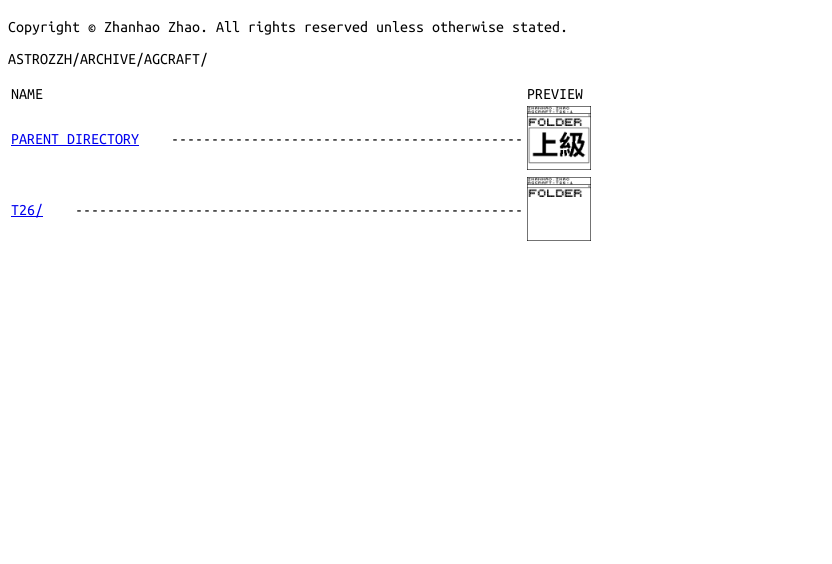
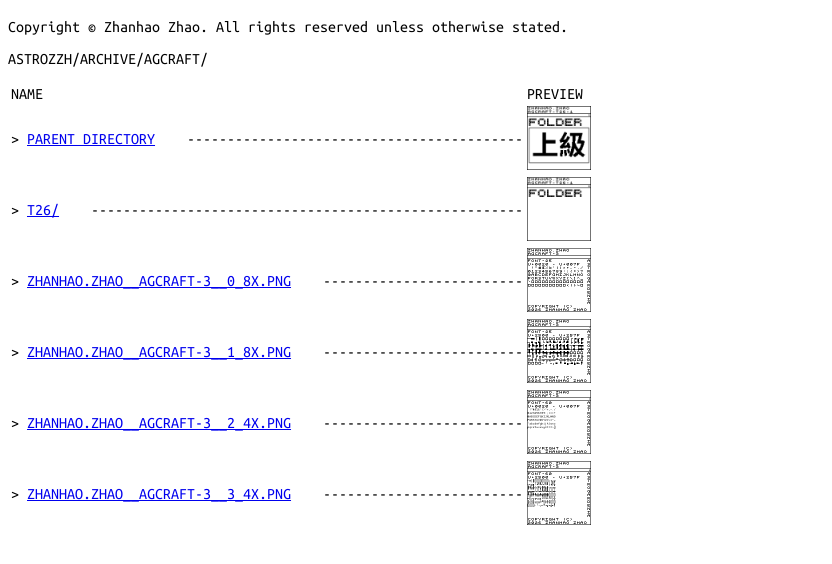
Before and after one commit to ASTROZZH/ARCHIVE, a plain HTML site: page AGCRAFT/INDEX.HTML in a window 1280 px wide. Shown: the part 56-620 px from the top of the page, without its empty margins (0-832 px from the left). Drawn offline with Linux system fonts and the light colour scheme.

Commit message:
Add files via upload

```diff
--- a/AGCRAFT/INDEX.HTML
+++ b/AGCRAFT/INDEX.HTML
@@ -43,16 +43,44 @@ ASTROZZH/ARCHIVE/AGCRAFT/
 </tr>
 
 <tr>
-    <td><pre><a href="../index.html">PARENT DIRECTORY</a>    --------------------------------------------</pre></td>
+    <td><pre>> <a href="../index.html">PARENT DIRECTORY</a>    ------------------------------------------</pre></td>
     <td>
         <img src="../AGCRAFT/T26/ZHANHAO.ZHAO__AGCRAFT-T26-1__4_10X.PNG" width="64">
     </td>
 </tr>
 
 <tr>
-    <td><pre><a href="T26/INDEX.HTML">T26/</a>    --------------------------------------------------------</pre></td>
+    <td><pre>> <a href="T26/INDEX.HTML">T26/</a>    ------------------------------------------------------</pre></td>
     <td>
         <img src="../AGCRAFT/T26/ZHANHAO.ZHAO__AGCRAFT-T26-1__5_10X.PNG" width="64">
+    </td>
+</tr>
+
+<tr>
+    <td><pre>> <a href="ZHANHAO.ZHAO__AGCRAFT-3__0_8X.PNG" target="_blank">ZHANHAO.ZHAO__AGCRAFT-3__0_8X.PNG</a>    -------------------------</pre></td>
+    <td>
+        <img src=ZHANHAO.ZHAO__AGCRAFT-3__0_8X.PNG width="64">
+    </td>
+</tr>
+
+<tr>
+    <td><pre>> <a href="ZHANHAO.ZHAO__AGCRAFT-3__1_8X.PNG" target="_blank">ZHANHAO.ZHAO__AGCRAFT-3__1_8X.PNG</a>    -------------------------</pre></td>
+    <td>
+        <img src=ZHANHAO.ZHAO__AGCRAFT-3__1_8X.PNG width="64">
+    </td>
+</tr>
+
+<tr>
+    <td><pre>> <a href="ZHANHAO.ZHAO__AGCRAFT-3__2_4X.PNG" target="_blank">ZHANHAO.ZHAO__AGCRAFT-3__2_4X.PNG</a>    -------------------------</pre></td>
+    <td>
+        <img src=ZHANHAO.ZHAO__AGCRAFT-3__2_4X.PNG width="64">
+    </td>
+</tr>
+
+<tr>
+    <td><pre>> <a href="ZHANHAO.ZHAO__AGCRAFT-3__3_4X.PNG" target="_blank">ZHANHAO.ZHAO__AGCRAFT-3__3_4X.PNG</a>    -------------------------</pre></td>
+    <td>
+        <img src=ZHANHAO.ZHAO__AGCRAFT-3__3_4X.PNG width="64">
     </td>
 </tr>
 
```
Also changed, not shown: AGCRAFT/ZHANHAO.ZHAO__AGCRAFT-3__0_8X.PNG (added), AGCRAFT/ZHANHAO.ZHAO__AGCRAFT-3__1_8X.PNG (added), AGCRAFT/ZHANHAO.ZHAO__AGCRAFT-3__2_4X.PNG (added), AGCRAFT/ZHANHAO.ZHAO__AGCRAFT-3__3_4X.PNG (added).
